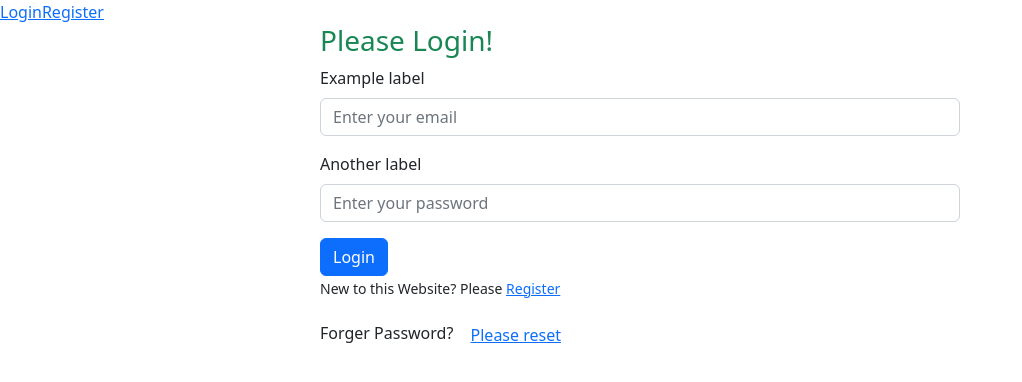
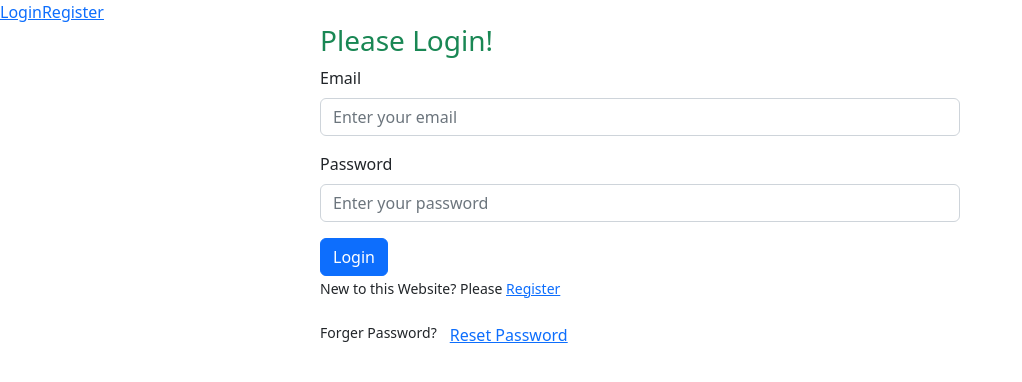
Before and after one commit to abdullah-al-ryan/email-password-auth, a React (Create React App) app: page /login in a window 1280 px wide. Shown: the top 382 px of the page, without its empty margins (0-1022 px from the left). Built offline with nearby package versions, Linux system fonts and the light colour scheme.

Commit message:
forget pass added

```diff
--- a/src/components/LoginBootstrap.js
+++ b/src/components/LoginBootstrap.js
@@ -7,6 +7,7 @@ const auth = getAuth(app);
 
 const LoginBootstrap = () => {
     const [success, setSuccess] = useState(false);
+    const [userEmail, setUserEmail] = useState('');
 
     const handleSubmit = event => {
         event.preventDefault();
@@ -27,27 +28,42 @@ const LoginBootstrap = () => {
             })
     }
 
-    const handleForgetPassword = () =>
-    {
-        sendPasswordResetEmail(auth, )
+    const handleEmailBlur = event => {
+        const email = event.target.value;
+        setUserEmail(email);
+        console.log(email);
     }
+
+    const handleForgetPassword = () => {
+        if (!userEmail) {
+            alert('Please enter your email address.')
+        }
+        sendPasswordResetEmail(auth, userEmail)
+            .then(() => {
+                alert('Password Reset email sent. Please check your email.')
+            })
+            .catch(error => {
+                console.log(error);
+            })
+    }
+
     return (
         <div className='w-50 mx-auto'>
             <h3 className='text-success'>Please Login!</h3>
             <form onSubmit={handleSubmit}>
                 <div className="mb-3">
-                    <label htmlFor="formGroupExampleInput" className="form-label">Example label</label>
-                    <input type="email" name='email' className="form-control" id="formGroupExampleInput" placeholder="Enter your email" required />
+                    <label htmlFor="formGroupExampleInput" className="form-label">Email</label>
+                    <input onBlur={handleEmailBlur} type="email" name='email' className="form-control" id="formGroupExampleInput" placeholder="Enter your email" required />
                 </div>
                 <div className="mb-3">
-                    <label htmlFor="formGroupExampleInput2" className="form-label">Another label</label>
+                    <label htmlFor="formGroupExampleInput2" className="form-label">Password</label>
                     <input type="password" name='password' className="form-control" id="formGroupExampleInput2" placeholder="Enter your password" required />
                 </div>
                 <button className="btn btn-primary" type="submit">Login</button>
             </form>
             {success && <p>Successfully logged in</p>}
             <p><small>New to this Website? Please <Link to='/register'>Register</Link></small></p>
-            <p>Forger Password? <button type="button" onClick={handleForgetPassword} className="btn btn-link">Please reset</button></p>
+            <p><small>Forger Password?<button type="button" onClick={handleForgetPassword} className="btn btn-link">Reset Password</button></small></p>
         </div >
     );
 };
--- a/src/components/RegisterReactBootstrap.js
+++ b/src/components/RegisterReactBootstrap.js
@@ -1,4 +1,4 @@
-import { createUserWithEmailAndPassword, getAuth, sendEmailVerification } from 'firebase/auth';
+import { createUserWithEmailAndPassword, getAuth, sendEmailVerification, updateProfile } from 'firebase/auth';
 import React, { useState } from 'react';
 import Button from 'react-bootstrap/Button';
 import Form from 'react-bootstrap/Form';
@@ -18,9 +18,12 @@ const RegisterReactBootstrap = () => {
         setSuccess(false);
 
         const form = event.target;
+        const name = form.name.value
         const email = form.email.value;
         const password = form.password.value;
-        console.log(email, password);
+        console.log(name, email, password);
+
+        //validate password with regex
         if (!/(?=.*[A-Z].*[A-Z])/.test(password)) {
             setPasswordError('Please provide at least two uppercase.');
             return;
@@ -42,6 +45,7 @@ const RegisterReactBootstrap = () => {
                 setSuccess(true);
                 form.reset();
                 verifyEmail();
+                updateUserName(name);
             })
             .catch(error => {
                 console.error('error', error);
@@ -56,10 +60,24 @@ const RegisterReactBootstrap = () => {
             })
     }
 
+    const updateUserName = (name) => {
+        updateProfile(auth.currentUser, {
+            displayName: name
+        })
+            .then(() => {
+                console.log('Display name updated');
+            })
+            .catch(error => console.error(error))
+    }
+
     return (
         <div className='w-50 mx-auto'>
             <h3 className='text-primary'>Please Register</h3>
             <Form onSubmit={handleRegister}>
+                <Form.Group className="mb-3" controlId="formBasicName">
+                    <Form.Label>Your Name</Form.Label>
+                    <Form.Control type="text" name='name' placeholder="Enter your name" required />
+                </Form.Group>
                 <Form.Group className="mb-3" controlId="formBasicEmail">
                     <Form.Label>Email address</Form.Label>
                     <Form.Control type="email" name='email' placeholder="Enter email" required />
```
